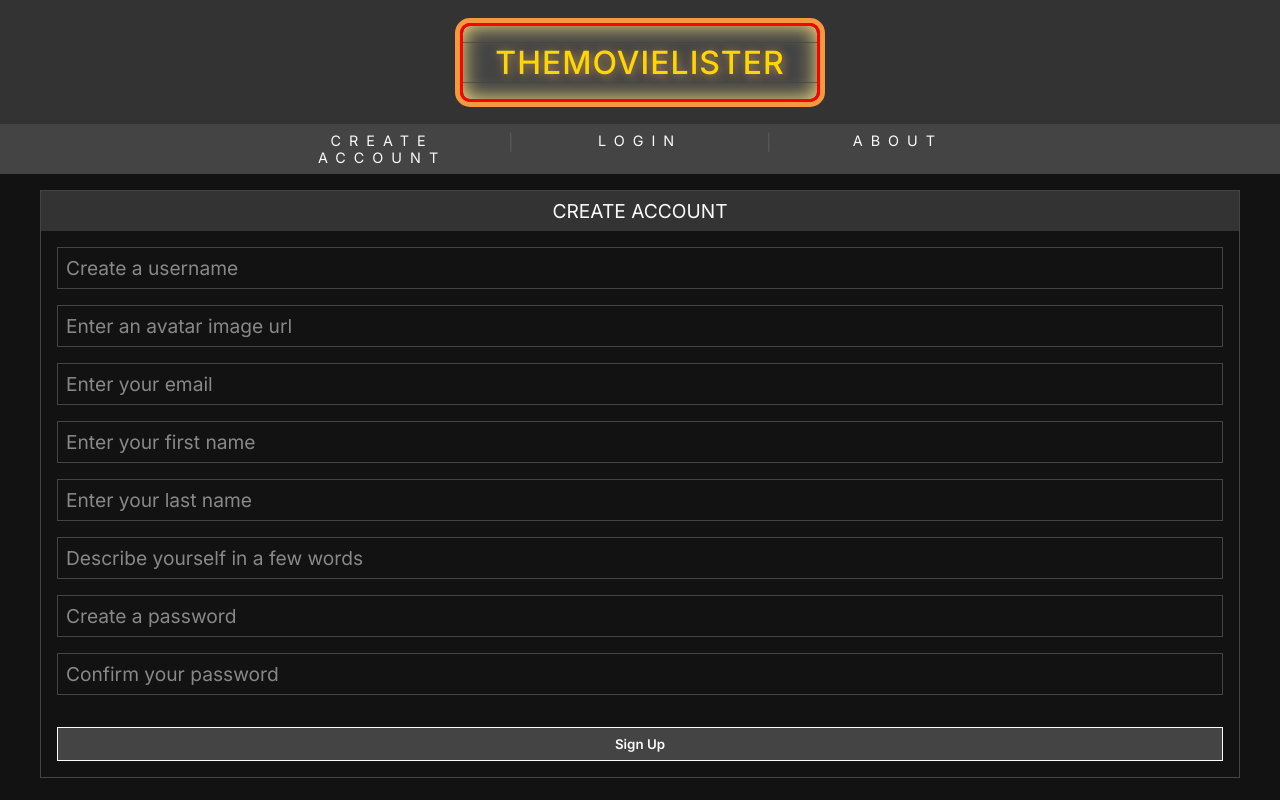
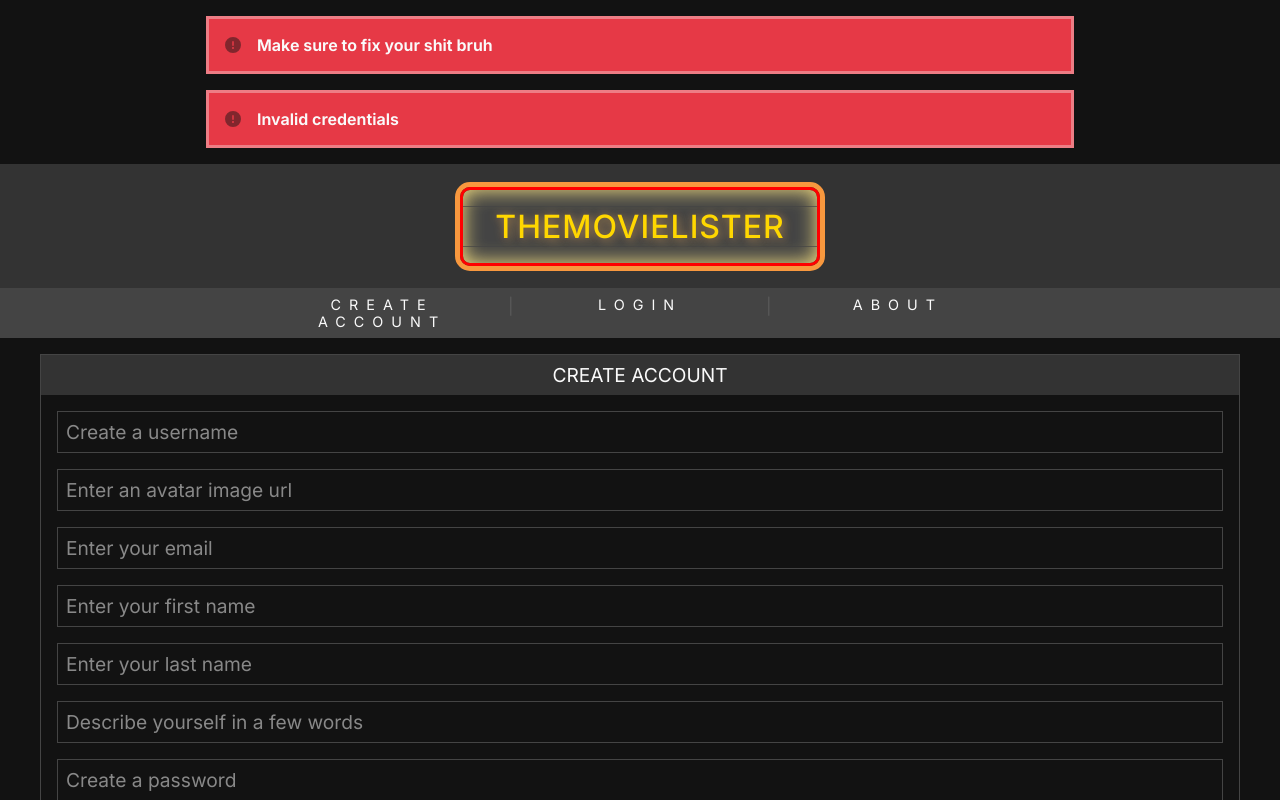
Before and after one commit to diegoromerodev/themovielister, a Next.js app: page /auth/signup in a window 1280 px wide. Shown: the top 800 px of the page. Built offline with nearby package versions, Linux system fonts and the light colour scheme.

Commit message:
begin styling error messages

```diff
--- a/components/GlobalErrors.tsx
+++ b/components/GlobalErrors.tsx
@@ -1,16 +1,45 @@
+import { faCircleExclamation } from "@fortawesome/free-solid-svg-icons";
+import { FontAwesomeIcon } from "@fortawesome/react-fontawesome";
 import { useContext } from "react";
+import styled from "styled-components";
 import AppContext from "../lib/AppContext";
 import { AppDataContext } from "../lib/types";
+import ColorPalette from "../styles/ColorPalette";
+
+const ErrorItem = styled.li`
+  padding: 1rem;
+  border: 3px solid ${ColorPalette.light}5a;
+  background: ${ColorPalette.error};
+  font-weight: 650;
+  display: flex;
+  gap: 1rem;
+  align-items: center;
+`;
+
+const ErrorList = styled.ul`
+  display: grid;
+  gap: 1rem;
+  list-style-type: none;
+  padding: 1rem;
+  max-width: 900px;
+  margin: 0 auto;
+`;
 
 function GlobalErrors() {
   const [appData]: AppDataContext = useContext(AppContext);
   if (!appData.currentErrors) return null;
   return (
-    <ul>
+    <ErrorList>
       {appData.currentErrors.map((err) => (
-        <li>{err}</li>
+        <ErrorItem>
+          <FontAwesomeIcon
+            icon={faCircleExclamation}
+            color={`${ColorPalette.darker}7a`}
+          />
+          {err}
+        </ErrorItem>
       ))}
-    </ul>
+    </ErrorList>
   );
 }
 
--- a/components/postDetails.tsx
+++ b/components/postDetails.tsx
@@ -117,6 +117,7 @@ export function CommentCreator({
   handleSubmit: (e: FormEvent<HTMLFormElement>, body: string) => void;
 }) {
   const [commentText, setCommentText] = useState("");
+  if (!user) return null;
   return (
     <CommentCreationContainer onSubmit={(e) => handleSubmit(e, commentText)}>
       <CommentTextBox
--- a/pages/_app.tsx
+++ b/pages/_app.tsx
@@ -23,7 +23,7 @@ function App({ Component, pageProps }: ExtendedAppProps) {
   const appDataHooks = useState<AppDataState>({
     userData: null,
     token: null,
-    currentErrors: [],
+    currentErrors: ["Make sure to fix your shit bruh", "Invalid credentials"],
   });
   const [appData, setAppData]: AppDataContext = appDataHooks;
   const { userData } = useLogin(appData.token);
```
